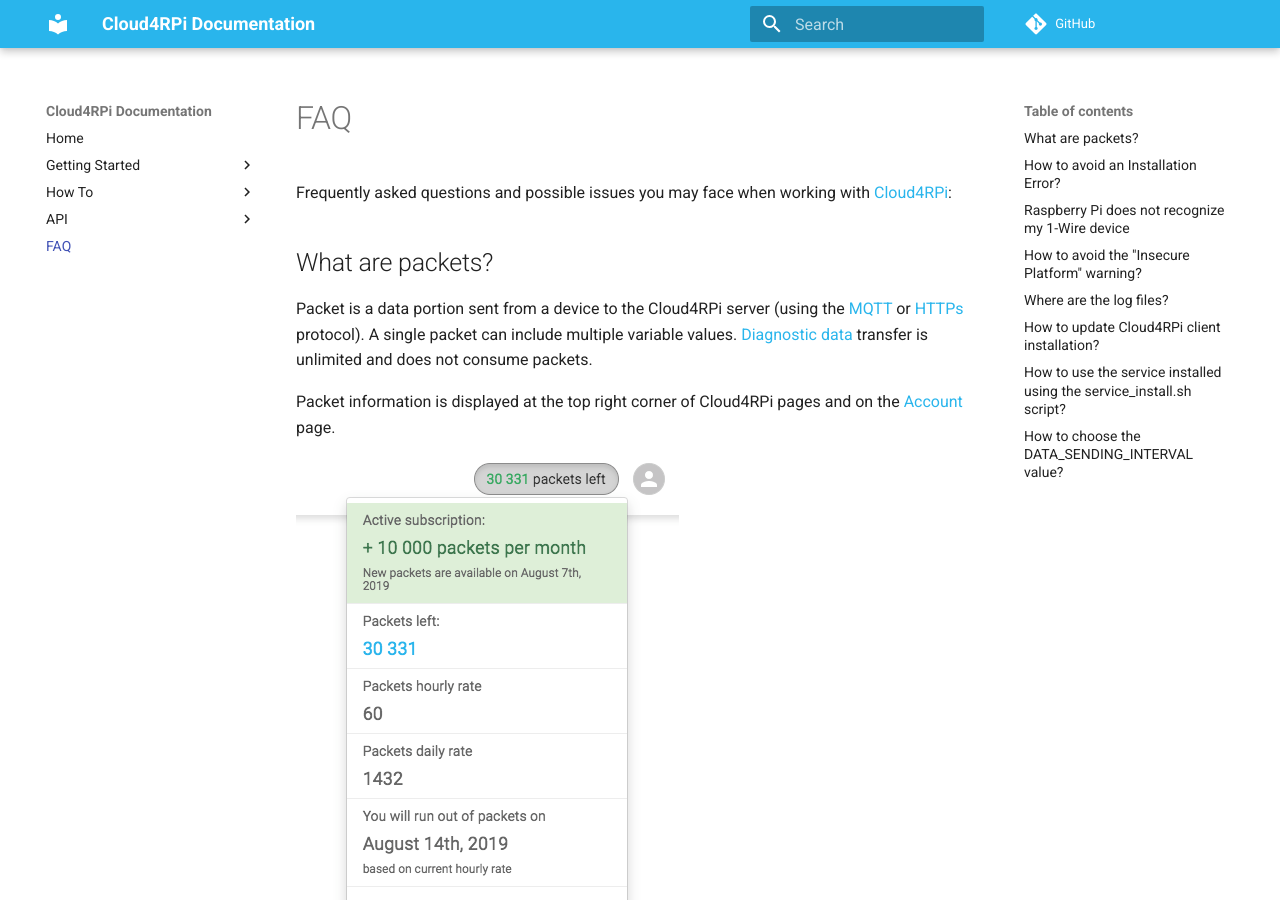
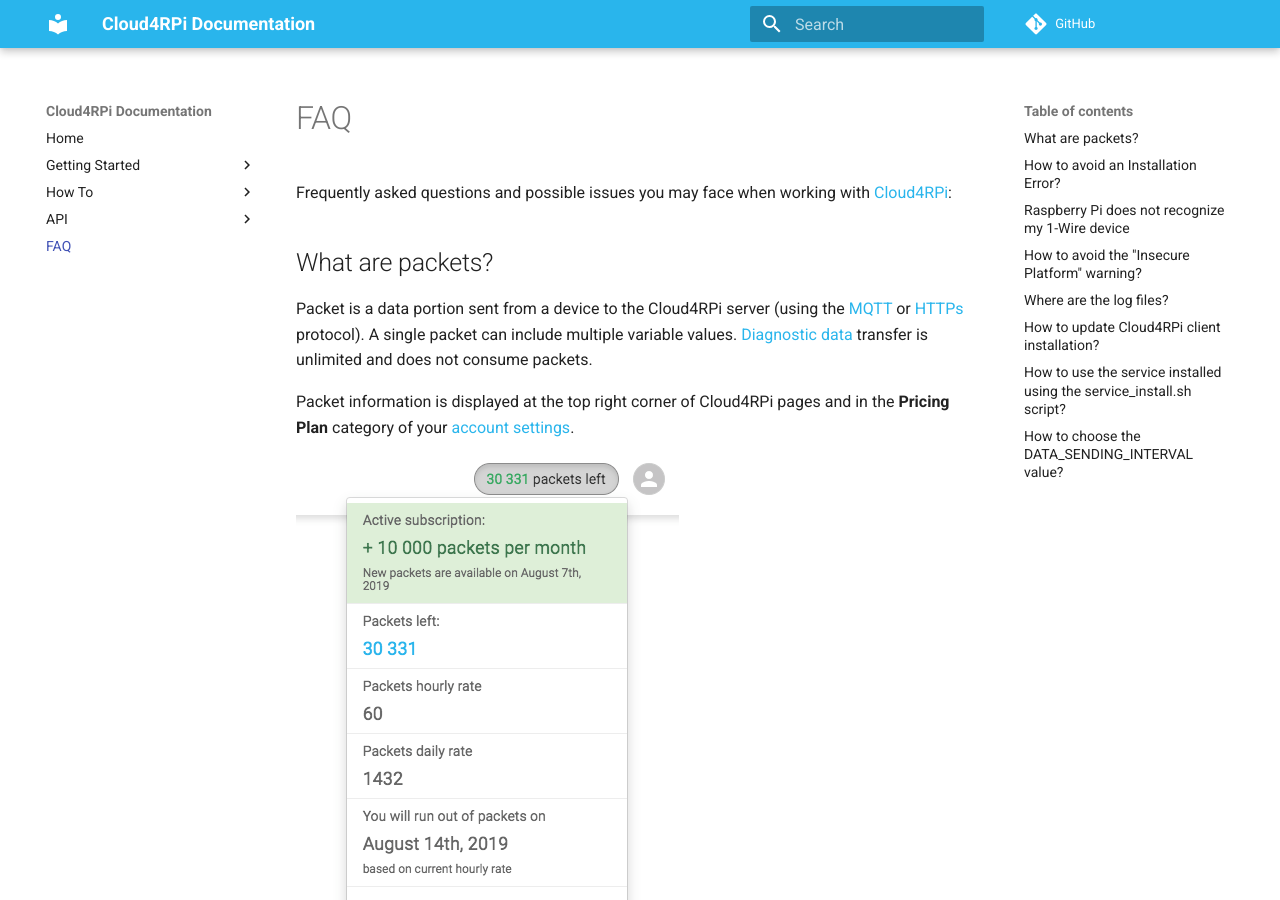
Before and after one commit to cloud4rpi/docs, an MkDocs documentation site: the page built from docs/faq.md, in a window 1280 px wide and 900 px high. Built offline with MkDocs 1.6.1 and Material for MkDocs 9.7.7, drawn with Linux system fonts in a browser that asks for light colours; comment, search, counter and statistics services are not loaded.

Commit message:
Add consistency

```diff
--- a/docs/faq.md
+++ b/docs/faq.md
@@ -4,7 +4,7 @@
 
 Packet is a data portion sent from a device to the Cloud4RPi server (using the [MQTT](/api/mqtt/#cloud4rpi-mqtt-broker) or [HTTPs](/api/http/) protocol). A single packet can include multiple variable values. [Diagnostic data](/api/mqtt/#diagnostic-data) transfer is unlimited and does not consume packets.
 
-Packet information is displayed at the top right corner of Cloud4RPi pages and on the [Account](https://cloud4rpi.io/account) page.
+Packet information is displayed at the top right corner of Cloud4RPi pages and in the **Pricing Plan** category of your [account settings](https://cloud4rpi.io/account).
 
 ![](/res/managePackets/packets-info.png)
 
```
